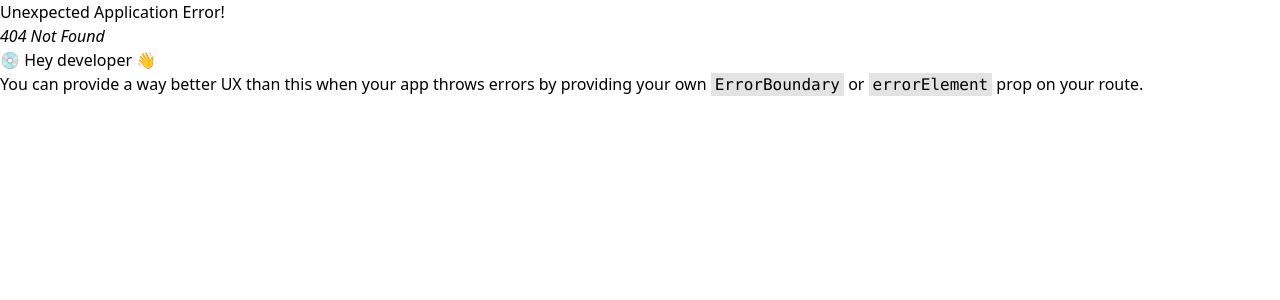
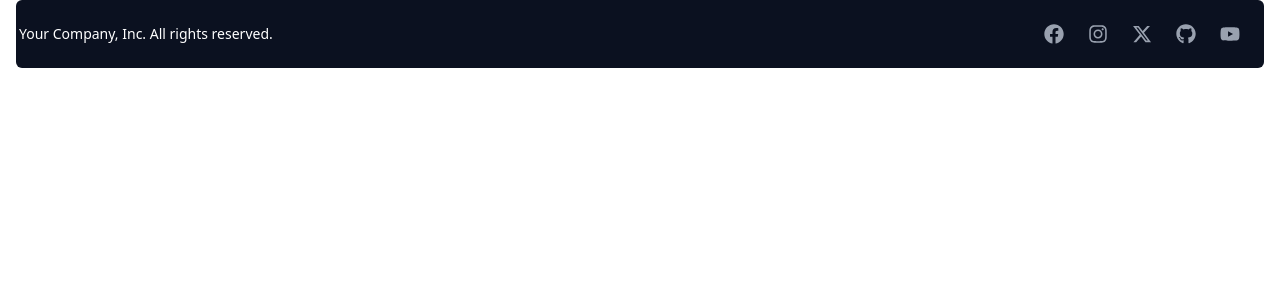
Before and after one commit to therealsid28/ieee-components, a React (Vite) app: page /Tanmay/Footer in a window 1280 px wide. Before the commit this address had no page. Shown: the top 300 px of the page. Built offline with nearby package versions, Linux system fonts and the light colour scheme.

Commit message:
Footer added

```diff
--- /dev/null
+++ b/src/pages/Tanmay/Footer.tsx
@@ -0,0 +1,48 @@
+import React from 'react';
+import { FaFacebook, FaInstagram, FaGithub, FaYoutube } from 'react-icons/fa';
+import { FaXTwitter } from 'react-icons/fa6';
+
+const Footer = () => {
+  return (
+    <div className="w-screen max-w-full overflow-x-hidden">
+      <footer className="bg-[#0B1120] text-white p-6 rounded-md mx-4 mb-4">
+        <div className="max-w-[1200px] mx-auto">
+          <div className="flex flex-col md:flex-row justify-between items-center">
+            <div className="text-sm mb-4 md:mb-0 -ml-18">
+              © {new Date().getFullYear()} Your Company, Inc. All rights reserved.
+            </div>
+            <div className="flex space-x-6 -ml-18">
+              <a href="https://facebook.com" target="_blank" rel="noopener noreferrer"
+                className="text-gray-400 hover:text-white transition-colors">
+                <FaFacebook size={20} />
+                <span className="sr-only">Facebook</span>
+              </a>
+              <a href="https://instagram.com" target="_blank" rel="noopener noreferrer"
+                className="text-gray-400 hover:text-white transition-colors">
+                <FaInstagram size={20} />
+                <span className="sr-only">Instagram</span>
+              </a>
+              <a href="https://x.com" target="_blank" rel="noopener noreferrer"
+                className="text-gray-400 hover:text-white transition-colors">
+                <FaXTwitter size={20} />
+                <span className="sr-only">X</span>
+              </a>
+              <a href="https://github.com" target="_blank" rel="noopener noreferrer"
+                className="text-gray-400 hover:text-white transition-colors">
+                <FaGithub size={20} />
+                <span className="sr-only">GitHub</span>
+              </a>
+              <a href="https://youtube.com" target="_blank" rel="noopener noreferrer"
+                className="text-gray-400 hover:text-white transition-colors">
+                <FaYoutube size={20} />
+                <span className="sr-only">YouTube</span>
+              </a>
+            </div>
+          </div>
+        </div>
+      </footer>
+    </div>
+  );
+};
+
+export default Footer;
--- a/src/routes.jsx
+++ b/src/routes.jsx
@@ -6,6 +6,7 @@ import ErrorComponent from './pages/Abhishree/ErrorComponent';
 import TextPage from './pages/Tanmay/TextPage';
 import ContactSection from './pages/Tanmay/ContactSection';
 import BlogSection from './pages/Tanmay/BlogSection';
+import Footer from './pages/Tanmay/Footer';
 
 const router = createBrowserRouter([
   {
@@ -29,6 +30,10 @@ const router = createBrowserRouter([
     element: <BlogSection />,
   },
   {
+    path: '/Tanmay/Footer',
+    element: <Footer />,
+  },
+  {
     path: '/Abhishree/Error',
     element: <ErrorComponent />,
   },
```
